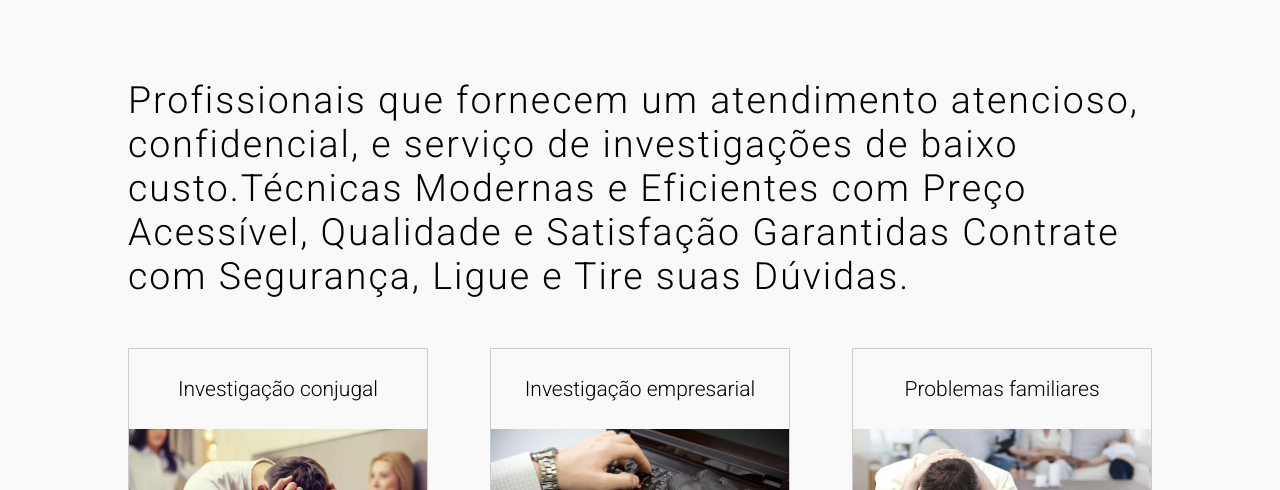
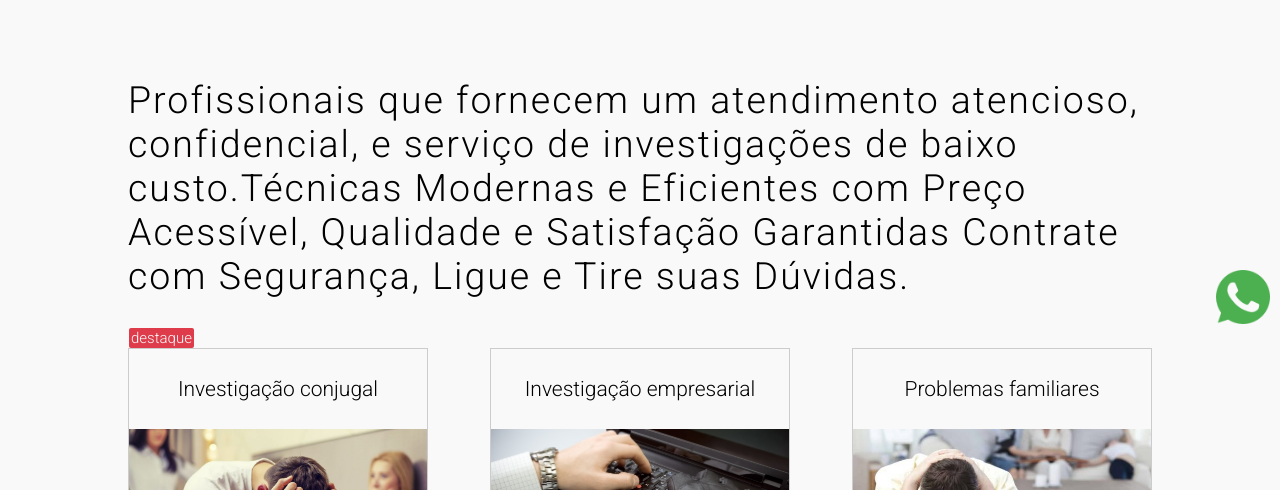
Before and after one commit to ziminny/zeus-detetive, a website: page index.html in a window 1280 px wide. Shown: the part 462-952 px from the top of the page. Drawn offline with Linux system fonts and the light colour scheme.

Commit message:
btn whats

```diff
--- a/index.html
+++ b/index.html
@@ -11,6 +11,11 @@
   <title>Detetive Jhon</title>
 </head>
 <body>
+
+  <div class="btn-whatsapp">
+    <a href="" title="Entre em contato"><img src="public/assets/whatsapp.png" alt="Entre em contato"></a>
+  </div>
+
     <div class="container">
       <div class="title-top-header"> CARLOS AGUIAR</div>
       <div class="header-infos">
@@ -37,7 +42,7 @@
 
                 <div class="cards-d">
                   <div class="row">
-                    <h3>Investigação conjugal</h3>
+                    <h3> <div class="destaque">destaque</div>Investigação conjugal</h3>
                      <div class="image image1">
 
                      </div>
--- a/sass/home/body.scss
+++ b/sass/home/body.scss
@@ -1,3 +1,14 @@
+.btn-whatsapp {
+  position: fixed;
+  z-index: 999;
+  bottom: 10px;
+  right: 10px;
+   img {
+     width: 54px;
+     height: 54px;
+   }
+
+}
 .hide {
   display: flex;
 }
@@ -43,12 +54,23 @@ main {
               font-size: 21px;
               height: 80px;
               padding: 0 30px;
-
+              position: relative;
 
               display: flex;
               align-items: center;
               justify-content: center;
               text-align: center;
+
+              .destaque {
+                position: absolute;
+                top: -21px;
+                left: 0px;
+                background-color: #DE3C4B;
+                padding:1px 2px;
+                font-size: 15px;
+                color: #f9f9f9;
+                border-radius: 2px;
+              }
             }
             .image {
               height: 150px;
```
Also changed, not shown: public/css/all.css, 1 other file.
